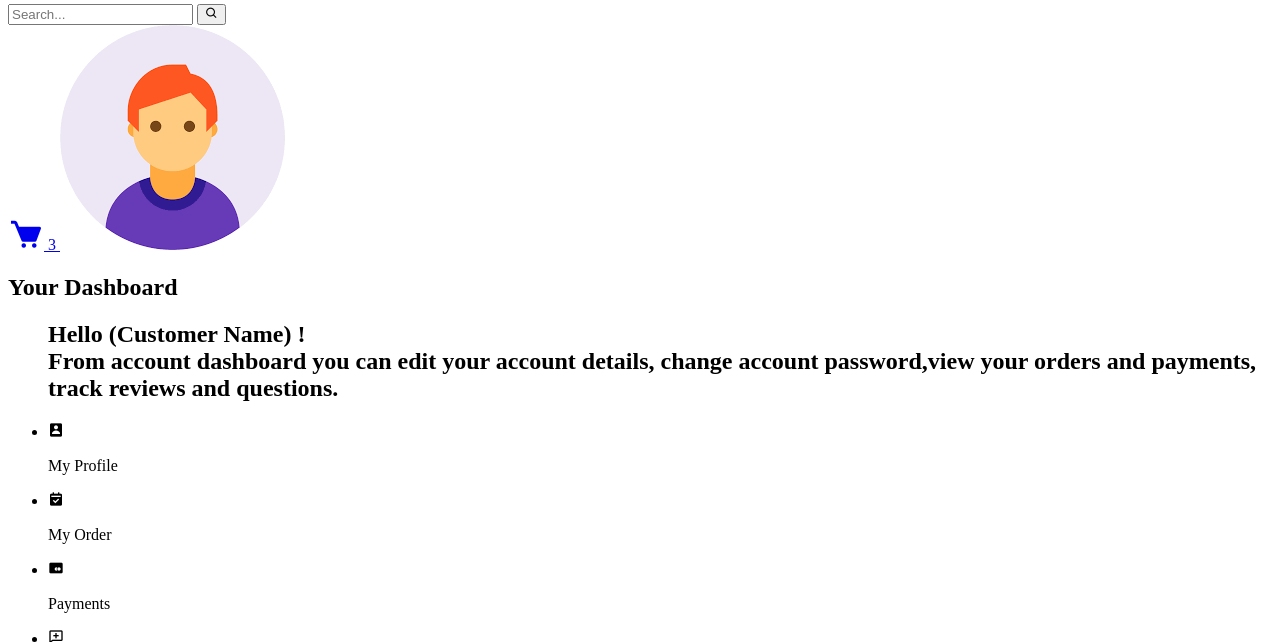
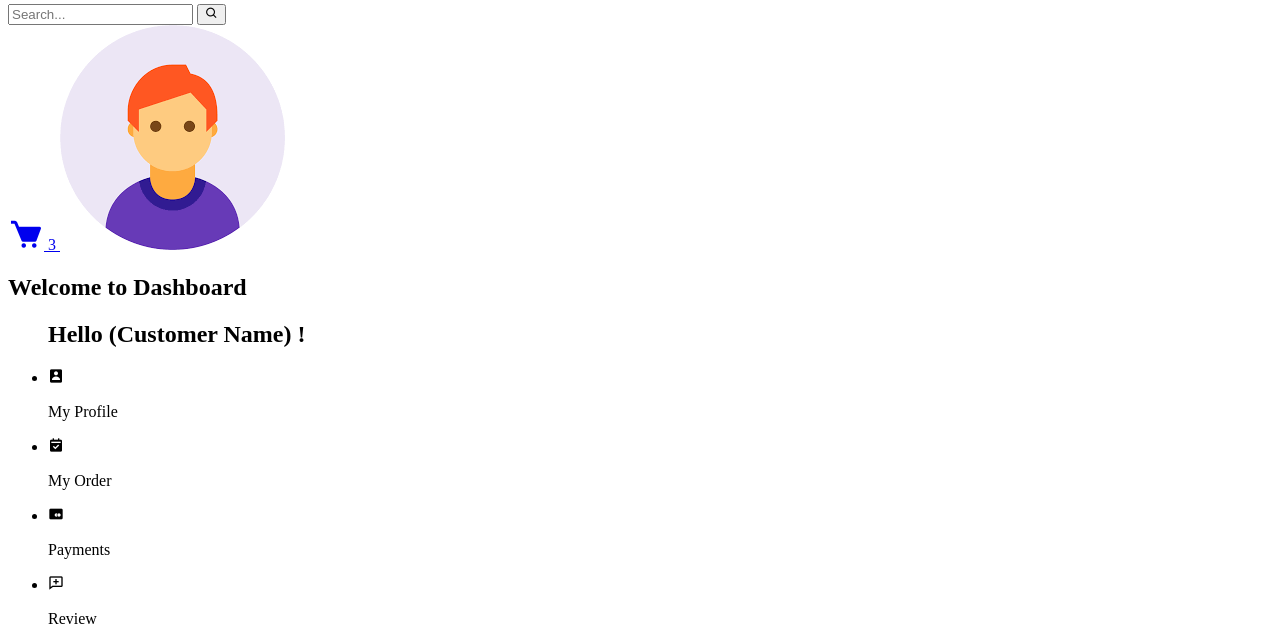
Before and after one commit to Abil-official/ecommerce-core-php, a PHP site: page /dashboard.php in a window 1280 px wide. Shown: the part 1198-1840 px from the top of the page. Run offline with PHP 8.4, Linux system fonts and the light colour scheme.

Commit message:
working on

```diff
--- a/app/pages/customer/dashboard.php
+++ b/app/pages/customer/dashboard.php
@@ -1,3 +1,22 @@
+<?php
+include "../../connection.php";
+session_start();
+if (isset($_SESSION['user_id']) || !empty($_SESSION['user_id'])) {
+
+    $query = "SELECT * FROM `users` WHERE `email` = '$email'";
+    $result = mysqli_query($con, $query);
+    if ($result && mysqli_num_rows($result) > 0) {
+        $user = mysqli_fetch_assoc($result);
+        if ($user['status'] == 'pending') {
+            header("Location: ../auth/login.php");
+
+            exit;
+        }
+    }
+
+}
+// header("Location: ../auth/login.php");
+?>
 <!DOCTYPE html>
 <html lang="en">
 
@@ -94,10 +113,9 @@
         <main>
             <div class="head-title">
                 <div class="left">
-                    <h1>Your Dashboard</h1>
+                    <h1>Welcome to Dashboard</h1>
                     <ul class="breadcrumb">
-                        <h2>Hello (Customer Name) !<br>From account dashboard you can edit your account details, change
-                            account password,view your orders and payments, track reviews and questions.</br></h2>
+                        <h2>Hello (Customer Name) !</h2>
                     </ul>
                 </div>
             </div>
```
